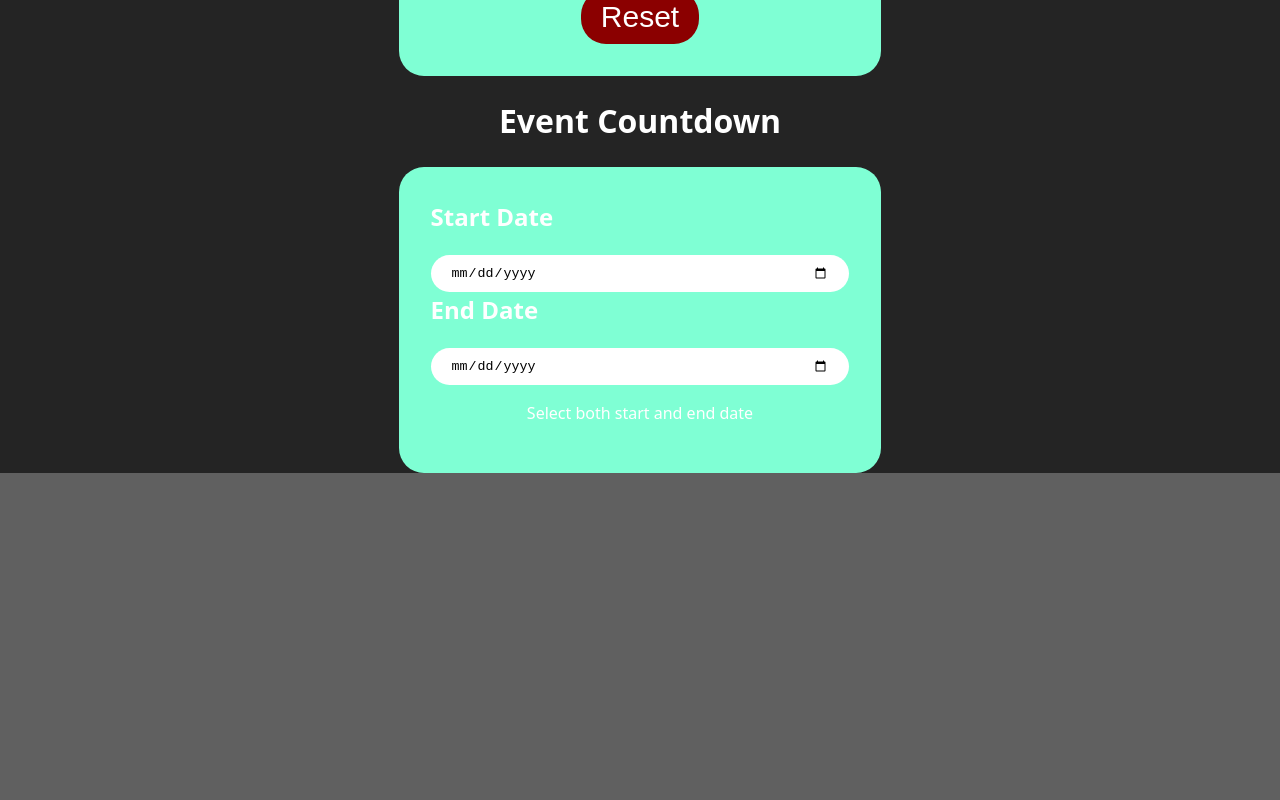
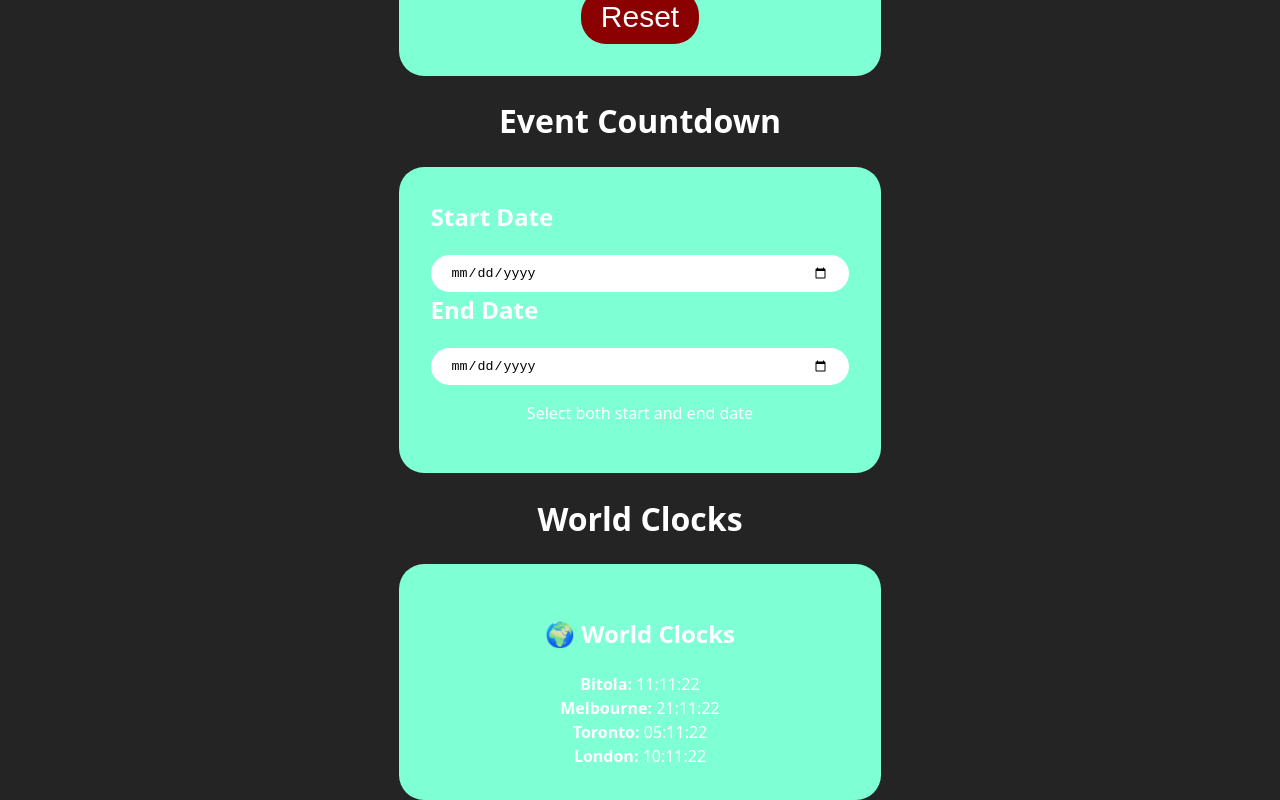
Before and after one commit to HristijanRalis/React-Dates-Projects, a React (Vite) app in the folder week-3-timers/: page / in a window 1280 px wide. Shown: the part 715-1515 px from the top of the page. Before the commit the page ends 1188 px from the top, so only its background shows below. Built offline with nearby package versions, Linux system fonts and the light colour scheme.

Commit message:
Done with WorldClocks

```diff
--- a/week-3-timers/src/App.tsx
+++ b/week-3-timers/src/App.tsx
@@ -3,6 +3,7 @@ import "./App.css";
 import { Stopwatch } from "./components/Stopwatch/Stopwatch";
 import { PomodoroTimer } from "./components/PomodoroTimer/PomodoroTimer";
 import { EventCountdown } from "./components/EventCountdown/EventCountdown";
+import { WorldClock } from "./components/WorldClock/WorldClock";
 
 function App() {
   return (
@@ -26,7 +27,10 @@ function App() {
       </div>
 
       {/* World Clock */}
-      <div className="section"></div>
+      <div className="section">
+        <h1>World Clocks</h1>
+        <WorldClock />
+      </div>
 
       {/* Session Timer */}
       <div className="section"></div>
--- a/week-3-timers/src/components/WorldClock/WorldClock.css
+++ b/week-3-timers/src/components/WorldClock/WorldClock.css
@@ -0,0 +1,11 @@
+.WorldClock {
+  display: flex;
+  flex-direction: column;
+  align-items: center;
+  justify-content: center;
+  color: white;
+  background-color: aquamarine;
+  width: 100%;
+  padding: 2rem;
+  border-radius: 25px;
+}
--- a/week-3-timers/src/components/WorldClock/WorldClock.tsx
+++ b/week-3-timers/src/components/WorldClock/WorldClock.tsx
@@ -1,5 +1,49 @@
-import React from "react";
+import { useEffect, useState } from "react";
+import "./WorldClock.css";
 
 export const WorldClock = () => {
-  return <div className="WorldClock"></div>;
+  const cities = [
+    { name: "Bitola", timeZone: "Europe/Skopje" },
+    { name: "Melbourne", timeZone: "Australia/Melbourne" },
+    { name: "Toronto", timeZone: "America/Toronto" },
+    { name: "London", timeZone: "Europe/London" },
+  ];
+
+  const [times, setTimes] = useState<{ [key: string]: string }>({});
+
+  useEffect(() => {
+    const updateTime = () => {
+      const newTimes: { [key: string]: string } = {};
+
+      cities.forEach((city) => {
+        const formater = new Intl.DateTimeFormat("en-GB", {
+          timeZone: city.timeZone,
+          hour: "2-digit",
+          minute: "2-digit",
+          second: "2-digit",
+          hour12: false,
+        });
+
+        newTimes[city.name] = formater.format(new Date());
+      });
+
+      setTimes(newTimes);
+    };
+
+    updateTime();
+    const interval = setInterval(updateTime, 1000);
+
+    return () => clearInterval(interval);
+  }, []);
+
+  return (
+    <div className="WorldClock">
+      <h2>🌍 World Clocks</h2>
+      {Object.keys(times).map((city) => (
+        <div key={city} className="cityItem">
+          <strong>{city}:</strong> {times[city]}
+        </div>
+      ))}
+    </div>
+  );
 };
```
